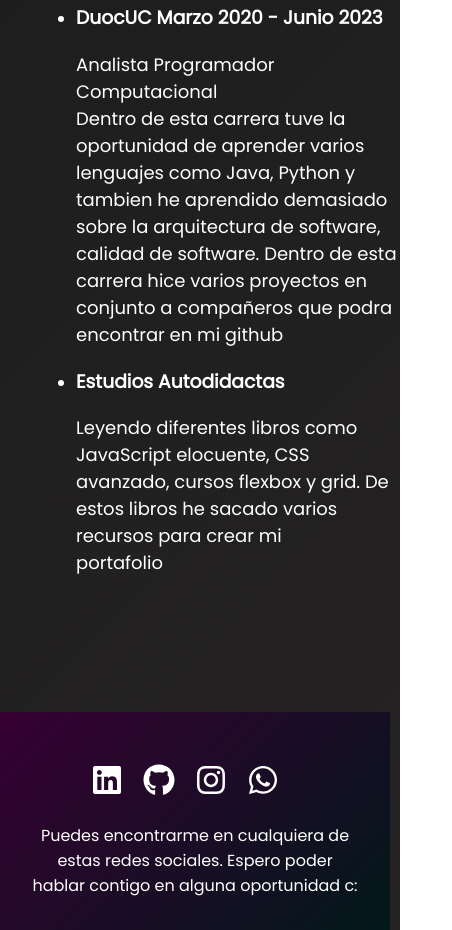
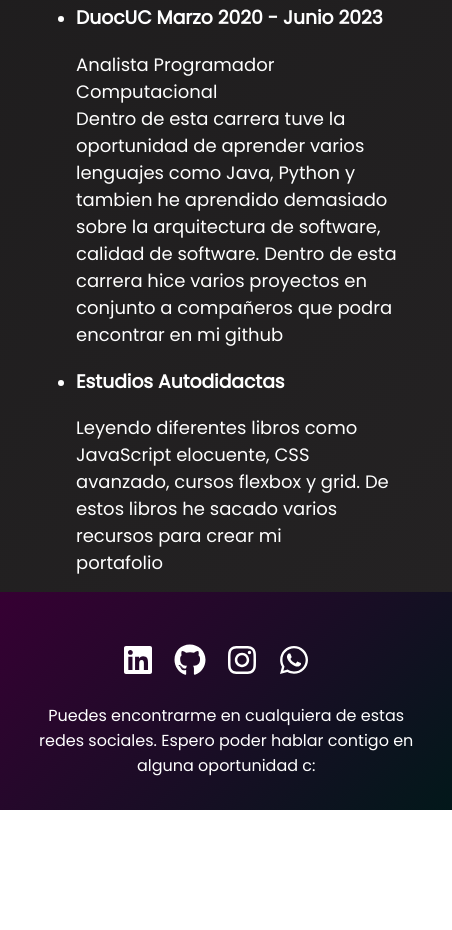
Before and after one commit to Ruhtenio/Portafolio-Plantilla, a plain HTML site: page index.html in a window 390 px wide. Shown: the part 6357-7287 px from the top of the page, 452 px wide, since content can reach past the window. After the commit the page ends 7167 px from the top, so only its background shows below. Drawn offline with Linux system fonts and the light colour scheme.

Commit message:
arreglando footer

```diff
--- a/styles.css
+++ b/styles.css
@@ -793,6 +793,10 @@ footer {
 
 /* Media query para dispositivos con un ancho máximo de 576px */
 @media only screen and (max-width: 576px) {
+    body {
+        margin: 0;
+        padding: 0;
+    }
     .container-con .conocimientos {
         display: grid;
         grid-template-columns: 1fr; /* Una sola columna */
@@ -814,6 +818,8 @@ footer {
     /* Estilos para el footer */
     #footer {
         text-align: center; /* Alinea el texto al centro */
+        width: 100%;
+        margin: 0
     }
 
     #footer .social-icons {
```
